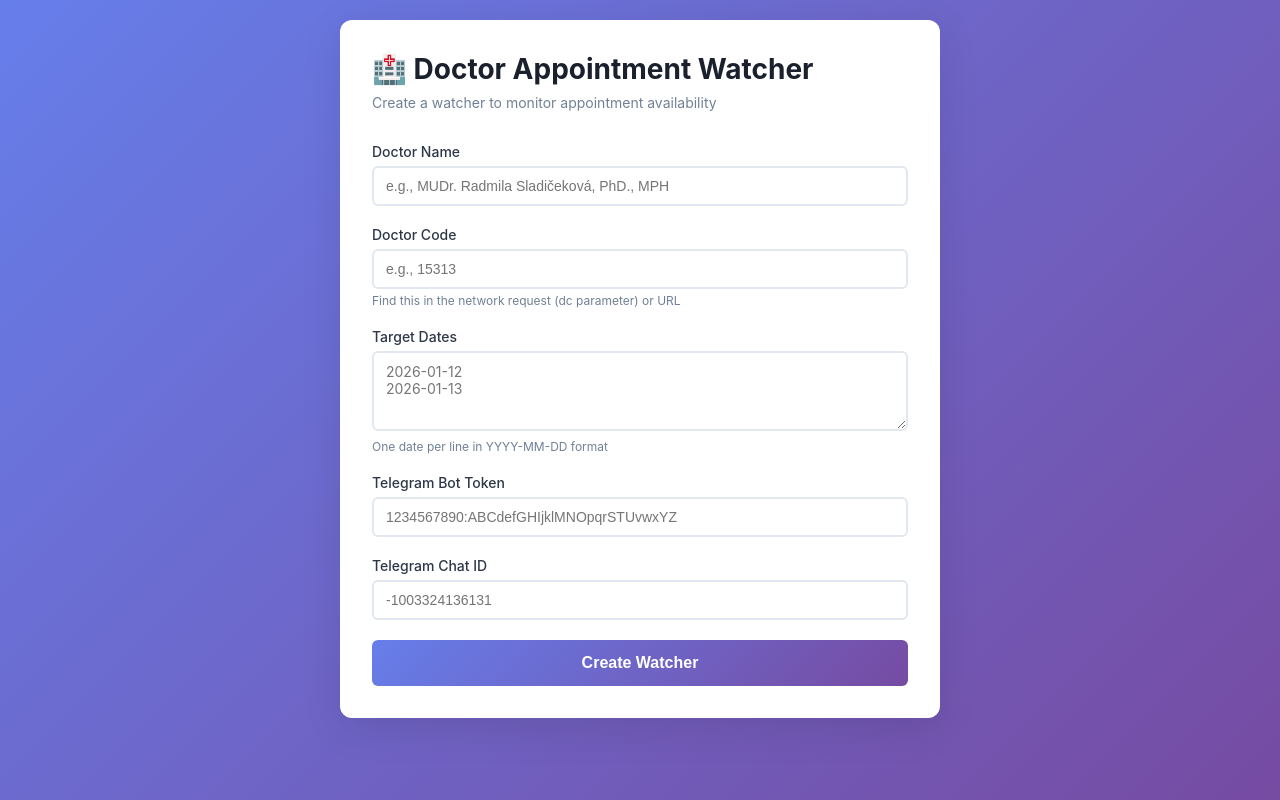
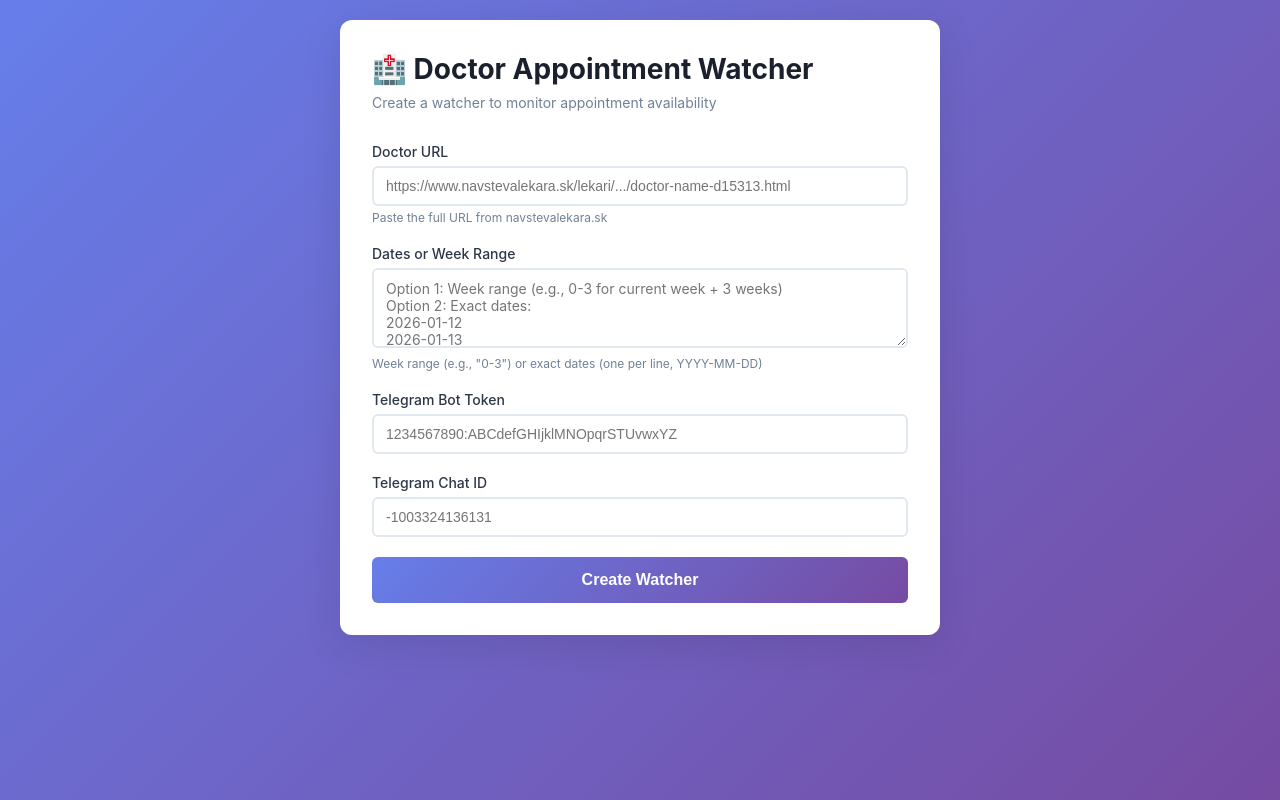
Before and after one commit to kamko/navstevalekara-watcher, a FastAPI app: page / in a window 1280 px wide. Run offline with FastAPI, Linux system fonts and the light colour scheme.

Commit message:
Add URL-based doctor extraction and week range support

```diff
--- a/app.py
+++ b/app.py
@@ -34,6 +34,7 @@ class Watcher(Base):
     id = Column(Integer, primary_key=True, index=True)
     uuid = Column(String(36), unique=True, index=True, nullable=False)
     doctor_name = Column(String(255), nullable=False)
+    doctor_url = Column(String(500), nullable=False)  # Added doctor URL
     doctor_code = Column(String(50), nullable=False)
     target_dates = Column(String, nullable=False)  # JSON string
     telegram_bot_token = Column(String(255), nullable=False)
@@ -224,8 +225,8 @@ def check_watcher_job(watcher_id: int):
             print(f"Target dates {target_dates} are in the past. Nothing to check.")
             return
 
-        # Construct doctor URL (we'll simplify this - user can provide the full URL)
-        doctor_url = f"https://www.navstevalekara.sk/lekari/d{watcher.doctor_code}.html"
+        # Use the stored doctor URL
+        doctor_url = watcher.doctor_url
 
         # Check all weeks
         all_slots = []
@@ -293,27 +294,81 @@ async def index(request: Request):
     return templates.TemplateResponse("index.html", {"request": request})
 
 
+def extract_doctor_code(url: str) -> str:
+    """Extract doctor code from navstevalekara.sk URL."""
+    # URL format: ...d15313.html or ...d84.html
+    import re
+    match = re.search(r'-d(\d+)\.html$', url)
+    if not match:
+        raise ValueError("Could not extract doctor code from URL. URL must end with '-dXXX.html'")
+    return match.group(1)
+
+
+def parse_date_input(date_input: str) -> List[str]:
+    """Parse date input - supports exact dates or week ranges."""
+    from datetime import datetime, timedelta
+
+    date_input = date_input.strip()
+    dates = []
+
+    # Check if it's a week range (e.g., "0-3")
+    if re.match(r'^\d+-\d+$', date_input):
+        start_week, end_week = map(int, date_input.split('-'))
+        today = datetime.now().date()
+
+        # Calculate start of current week (Monday)
+        days_since_monday = today.weekday()
+        week_start = today - timedelta(days=days_since_monday)
+
+        # Generate all dates in the week range
+        for week in range(start_week, end_week + 1):
+            for day in range(7):  # All days of the week
+                date = week_start + timedelta(weeks=week, days=day)
+                dates.append(date.strftime('%Y-%m-%d'))
+    else:
+        # Exact dates (one per line)
+        dates = [d.strip() for d in date_input.split('\n') if d.strip()]
+
+        # Validate dates
+        for date_str in dates:
+            try:
+                datetime.strptime(date_str, '%Y-%m-%d')
+            except ValueError:
+                raise ValueError(f"Invalid date format: {date_str}. Use YYYY-MM-DD or week range (e.g., 0-3)")
+
+    return dates
+
+
 @app.post("/create")
 async def create_watcher(
     request: Request,
-    doctor_name: str = Form(...),
-    doctor_code: str = Form(...),
-    target_dates: str = Form(...),
+    doctor_url: str = Form(...),
+    date_input: str = Form(...),
     telegram_bot_token: str = Form(...),
     telegram_chat_id: str = Form(...)
 ):
     """Create a new watcher."""
     db = SessionLocal()
     try:
-        # Parse target dates (one per line)
-        dates = [d.strip() for d in target_dates.strip().split('\n') if d.strip()]
+        # Extract doctor code from URL
+        try:
+            doctor_code = extract_doctor_code(doctor_url)
+        except ValueError as e:
+            raise HTTPException(status_code=400, detail=str(e))
 
-        # Validate dates
-        for date_str in dates:
-            try:
-                datetime.strptime(date_str, '%Y-%m-%d')
-            except ValueError:
-                raise HTTPException(status_code=400, detail=f"Invalid date format: {date_str}. Use YYYY-MM-DD")
+        # Extract doctor name from URL (the part before -d)
+        doctor_name_match = re.search(r'/([^/]+)-d\d+\.html$', doctor_url)
+        if doctor_name_match:
+            # Convert URL-friendly name to readable name
+            doctor_name = doctor_name_match.group(1).replace('-', ' ').title()
+        else:
+            doctor_name = f"Doctor {doctor_code}"
+
+        # Parse date input (supports both exact dates and week ranges)
+        try:
+            dates = parse_date_input(date_input)
+        except ValueError as e:
+            raise HTTPException(status_code=400, detail=str(e))
 
         # Generate UUID
         watcher_uuid = str(uuid.uuid4())
@@ -322,6 +377,7 @@ async def create_watcher(
         watcher = Watcher(
             uuid=watcher_uuid,
             doctor_name=doctor_name,
+            doctor_url=doctor_url,
             doctor_code=doctor_code,
             target_dates=json.dumps(dates),
             telegram_bot_token=telegram_bot_token,
--- a/templates/index.html
+++ b/templates/index.html
@@ -97,37 +97,26 @@
 
             <form method="POST" action="/create">
                 <div class="form-group">
-                    <label for="doctor_name">Doctor Name</label>
+                    <label for="doctor_url">Doctor URL</label>
                     <input
-                        type="text"
-                        id="doctor_name"
-                        name="doctor_name"
+                        type="url"
+                        id="doctor_url"
+                        name="doctor_url"
                         required
-                        placeholder="e.g., MUDr. Radmila Sladičeková, PhD., MPH"
+                        placeholder="https://www.navstevalekara.sk/lekari/.../doctor-name-d15313.html"
                     >
+                    <p class="help-text">Paste the full URL from navstevalekara.sk</p>
                 </div>
 
                 <div class="form-group">
-                    <label for="doctor_code">Doctor Code</label>
-                    <input
-                        type="text"
-                        id="doctor_code"
-                        name="doctor_code"
+                    <label for="date_input">Dates or Week Range</label>
+                    <textarea
+                        id="date_input"
+                        name="date_input"
                         required
-                        placeholder="e.g., 15313"
-                    >
-                    <p class="help-text">Find this in the network request (dc parameter) or URL</p>
-                </div>
-
-                <div class="form-group">
-                    <label for="target_dates">Target Dates</label>
-                    <textarea
-                        id="target_dates"
-                        name="target_dates"
-                        required
-                        placeholder="2026-01-12&#10;2026-01-13"
+                        placeholder="Option 1: Week range (e.g., 0-3 for current week + 3 weeks)&#10;Option 2: Exact dates:&#10;2026-01-12&#10;2026-01-13"
                     ></textarea>
-                    <p class="help-text">One date per line in YYYY-MM-DD format</p>
+                    <p class="help-text">Week range (e.g., "0-3") or exact dates (one per line, YYYY-MM-DD)</p>
                 </div>
 
                 <div class="form-group">
--- a/templates/watcher.html
+++ b/templates/watcher.html
@@ -162,6 +162,9 @@
             <span class="status-badge {{ 'active' if watcher.is_active else 'inactive' }}">
                 {{ '✓ Active' if watcher.is_active else '✗ Inactive' }}
             </span>
+            <div style="margin-top: 8px;">
+                <a href="{{ watcher.doctor_url }}" target="_blank" class="text-blue-600 text-sm" style="color: #3b82f6; text-decoration: none;">View on navstevalekara.sk →</a>
+            </div>
 
             <div class="url-box">
                 <input
```
